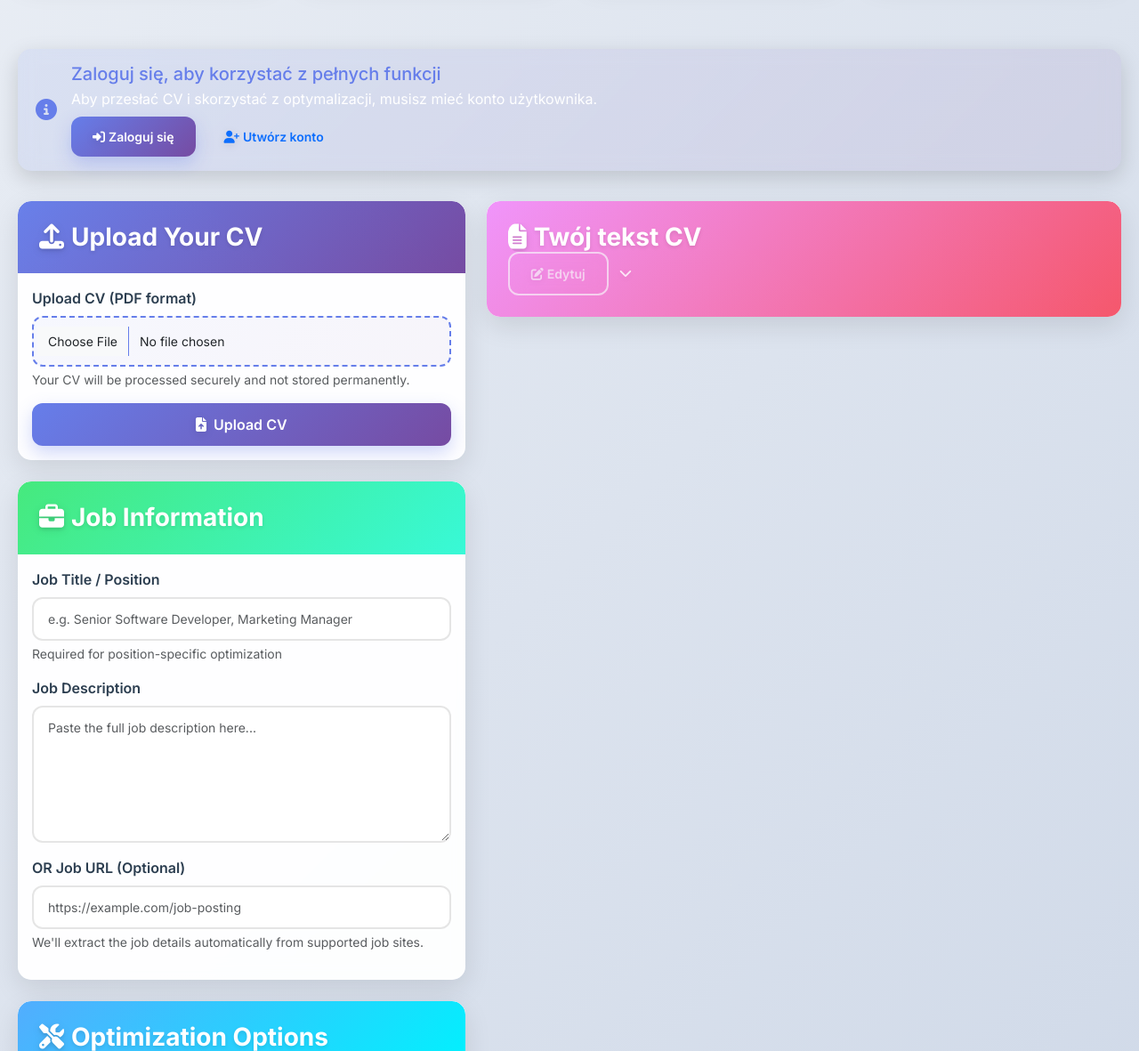
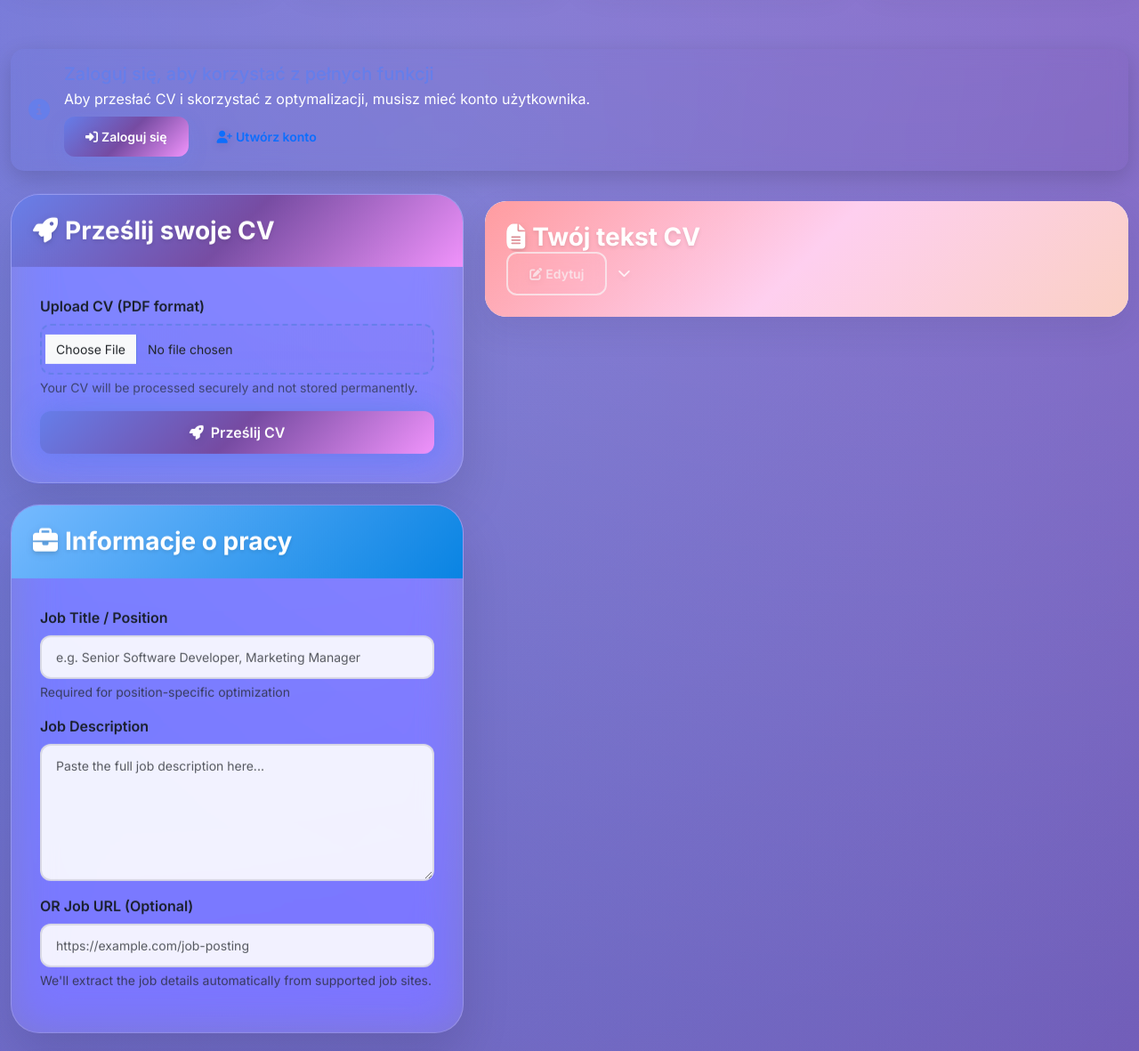
Before and after one commit to settham78th/CV-generator, a Flask app: page / in a window 1280 px wide. Shown: the part 1480-2661 px from the top of the page at 89% size. Run offline with Flask 3, Linux system fonts and the light colour scheme.

Commit message:
Overhaul the user interface with a vibrant, modern, and engaging design
Implement ultra-modern card styling, button animations, and neon effects using CSS glassmorphism and multi-layer gradients in custom.css and index.html.

Replit-Commit-Author: Agent
Replit-Commit-Session-Id: b57907cd-c691-44ac-a17a-75e641751f2c

```diff
--- a/static/css/custom.css
+++ b/static/css/custom.css
@@ -1,4 +1,103 @@
-/* Modern CV Optimizer Pro Styles */
+/* ULTRA-MODERN CV OPTIMIZER PRO - REVOLUTIONARY UI */
+
+/* Advanced Glassmorphism Cards */
+.ultra-modern-card {
+    background: rgba(255, 255, 255, 0.1);
+    backdrop-filter: blur(25px) saturate(180%);
+    border: 1px solid rgba(255, 255, 255, 0.2);
+    border-radius: var(--border-radius-xl);
+    box-shadow: var(--shadow-glass);
+    transition: all 0.4s cubic-bezier(0.165, 0.84, 0.44, 1);
+    position: relative;
+    overflow: hidden;
+}
+
+.ultra-modern-card::before {
+    content: '';
+    position: absolute;
+    top: 0;
+    left: -100%;
+    width: 100%;
+    height: 100%;
+    background: linear-gradient(90deg, transparent, rgba(255, 255, 255, 0.1), transparent);
+    transition: left 0.6s;
+}
+
+.ultra-modern-card:hover::before {
+    left: 100%;
+}
+
+.ultra-modern-card:hover {
+    transform: translateY(-8px) scale(1.02);
+    box-shadow: var(--shadow-floating);
+    border-color: rgba(255, 255, 255, 0.3);
+}
+
+/* Revolutionary Button Styles */
+.btn-ultra-modern {
+    background: var(--gradient-primary);
+    border: none;
+    border-radius: var(--border-radius-lg);
+    padding: 16px 32px;
+    font-weight: 600;
+    color: white;
+    position: relative;
+    overflow: hidden;
+    transition: all 0.3s cubic-bezier(0.165, 0.84, 0.44, 1);
+    box-shadow: var(--shadow-soft);
+}
+
+.btn-ultra-modern::before {
+    content: '';
+    position: absolute;
+    top: 0;
+    left: -100%;
+    width: 100%;
+    height: 100%;
+    background: linear-gradient(90deg, transparent, rgba(255, 255, 255, 0.2), transparent);
+    transition: left 0.6s;
+}
+
+.btn-ultra-modern:hover::before {
+    left: 100%;
+}
+
+.btn-ultra-modern:hover {
+    transform: translateY(-3px);
+    box-shadow: var(--shadow-neon);
+    filter: brightness(1.1);
+}
+
+.btn-ultra-modern:active {
+    transform: translateY(-1px);
+}
+
+/* Floating Action Elements */
+.floating-element {
+    animation: floatingPulse 4s ease-in-out infinite;
+}
+
+@keyframes floatingPulse {
+    0%, 100% {
+        transform: translateY(0px);
+        box-shadow: var(--shadow-soft);
+    }
+    50% {
+        transform: translateY(-10px);
+        box-shadow: var(--shadow-floating);
+    }
+}
+
+/* Neon Glow Effects */
+.neon-glow {
+    box-shadow: var(--shadow-neon);
+    animation: neonPulse 2s ease-in-out infinite alternate;
+}
+
+@keyframes neonPulse {
+    from { box-shadow: var(--shadow-neon); }
+    to { box-shadow: 0 0 30px rgba(102, 126, 234, 0.8), 0 0 60px rgba(102, 126, 234, 0.6); }
+}
 
 /* Flash Messages Styles */
 .flash-messages {
@@ -65,29 +164,73 @@
 
 /* CSS Variables for consistent theming */
 :root {
-    --gradient-primary: linear-gradient(135deg, #667eea 0%, #764ba2 100%);
-    --gradient-secondary: linear-gradient(135deg, #f093fb 0%, #f5576c 100%);
-    --gradient-success: linear-gradient(135deg, #4facfe 0%, #00f2fe 100%);
-    --gradient-info: linear-gradient(135deg, #43e97b 0%, #38f9d7 100%);
-    --gradient-warning: linear-gradient(135deg, #fa709a 0%, #fee140 100%);
-    --gradient-dark: linear-gradient(135deg, #2c3e50 0%, #34495e 100%);
+    /* Revolutionary Multi-Layer Gradients */
+    --gradient-primary: linear-gradient(135deg, #667eea 0%, #764ba2 50%, #f093fb 100%);
+    --gradient-secondary: linear-gradient(135deg, #ff9a9e 0%, #fecfef 50%, #fad0c4 100%);
+    --gradient-success: linear-gradient(135deg, #a8edea 0%, #fed6e3 100%);
+    --gradient-info: linear-gradient(135deg, #74b9ff 0%, #0984e3 100%);
+    --gradient-warning: linear-gradient(135deg, #ffecd2 0%, #fcb69f 100%);
+    --gradient-dark: linear-gradient(135deg, #2d3436 0%, #636e72 100%);
+    --gradient-rainbow: linear-gradient(45deg, #ff0081, #ff8c00, #40e0d0, #8a2be2, #ff1493);
+    --gradient-cosmic: radial-gradient(ellipse at center, #667eea 0%, #764ba2 35%, #f093fb 100%);
 
-    --shadow-soft: 0 10px 30px rgba(0, 0, 0, 0.1);
-    --shadow-medium: 0 15px 35px rgba(0, 0, 0, 0.15);
-    --shadow-strong: 0 20px 40px rgba(0, 0, 0, 0.2);
+    /* Next-Gen Glassmorphism Shadows */
+    --shadow-glass: 0 8px 32px 0 rgba(31, 38, 135, 0.37);
+    --shadow-soft: 0 15px 35px rgba(50, 50, 93, 0.1);
+    --shadow-medium: 0 20px 40px rgba(50, 50, 93, 0.15);
+    --shadow-strong: 0 25px 50px rgba(50, 50, 93, 0.25);
+    --shadow-neon: 0 0 20px rgba(102, 126, 234, 0.6), 0 0 40px rgba(102, 126, 234, 0.4);
+    --shadow-floating: 0 30px 60px rgba(0, 0, 0, 0.12);
 
-    --border-radius-lg: 15px;
-    --border-radius-xl: 20px;
+    /* Organic Border Radius */
+    --border-radius-sm: 8px;
+    --border-radius-md: 12px;
+    --border-radius-lg: 24px;
+    --border-radius-xl: 32px;
+    --border-radius-2xl: 40px;
+    --border-radius-organic: 60% 40% 30% 70% / 60% 30% 70% 40%;
+    --border-radius-blob: 30% 70% 70% 30% / 30% 30% 70% 70%;
 
-    --text-primary: #2c3e50;
-    --text-secondary: #7f8c8d;
+    /* Advanced Typography */
+    --text-primary: #1a202c;
+    --text-secondary: #2d3748;
+    --text-muted: #718096;
 }
 
-/* Body and container improvements */
+/* Revolutionary Body Design */
 body {
-    background: linear-gradient(135deg, #f5f7fa 0%, #c3cfe2 100%);
+    background:
+        radial-gradient(circle at 20% 80%, rgba(120, 119, 198, 0.3) 0%, transparent 50%),
+        radial-gradient(circle at 80% 20%, rgba(255, 119, 198, 0.3) 0%, transparent 50%),
+        radial-gradient(circle at 40% 40%, rgba(120, 219, 255, 0.2) 0%, transparent 50%),
+        linear-gradient(135deg, #667eea 0%, #764ba2 100%);
     font-family: 'Inter', -apple-system, BlinkMacSystemFont, 'Segoe UI', Roboto, sans-serif;
     min-height: 100vh;
+    position: relative;
+    overflow-x: hidden;
+}
+
+/* Floating Particles Animation */
+body::before {
+    content: '';
+    position: fixed;
+    top: 0;
+    left: 0;
+    width: 100%;
+    height: 100%;
+    background-image:
+        radial-gradient(circle at 25% 25%, rgba(255, 255, 255, 0.1) 2px, transparent 2px),
+        radial-gradient(circle at 75% 75%, rgba(255, 255, 255, 0.1) 1px, transparent 1px);
+    background-size: 50px 50px, 30px 30px;
+    animation: float 20s ease-in-out infinite;
+    pointer-events: none;
+    z-index: -1;
+}
+
+@keyframes float {
+    0%, 100% { transform: translateY(0px) rotate(0deg); }
+    50% { transform: translateY(-20px) rotate(180deg); }
+}
 }
 
 .container-fluid {
--- a/templates/index.html
+++ b/templates/index.html
@@ -109,19 +109,19 @@
 <div class="row">
     <!-- Left Column: Upload and Job Input -->
     <div class="col-lg-5">
-        <div class="card mb-4">
-            <div class="card-header bg-primary text-white">
-                <h3 class="mb-0"><i class="fas fa-upload me-2"></i>Upload Your CV</h3>
+        <div class="ultra-modern-card floating-element mb-4">
+            <div class="card-header" style="background: var(--gradient-primary); border: none; border-radius: var(--border-radius-lg) var(--border-radius-lg) 0 0;">
+                <h3 class="mb-0 text-white"><i class="fas fa-rocket me-2"></i>Prześlij swoje CV</h3>
             </div>
-            <div class="card-body">
+            <div class="card-body" style="padding: 2rem;">
                 <form id="cv-upload-form" enctype="multipart/form-data">
                     <div class="mb-3">
                         <label for="cv-file" class="form-label">Upload CV (PDF format)</label>
                         <input type="file" class="form-control" id="cv-file" name="cv_file" accept=".pdf" required>
                         <div class="form-text">Your CV will be processed securely and not stored permanently.</div>
                     </div>
-                    <button type="submit" class="btn btn-primary w-100">
-                        <i class="fas fa-file-upload me-2"></i>Upload CV
+                    <button type="submit" class="btn btn-ultra-modern w-100 neon-glow">
+                        <i class="fas fa-rocket me-2"></i>Prześlij CV
                     </button>
                 </form>
 
@@ -136,11 +136,11 @@
             </div>
         </div>
 
-        <div class="card mb-4">
-            <div class="card-header bg-info text-white">
-                <h3 class="mb-0"><i class="fas fa-briefcase me-2"></i>Job Information</h3>
+        <div class="ultra-modern-card floating-element mb-4">
+            <div class="card-header" style="background: var(--gradient-info); border: none; border-radius: var(--border-radius-lg) var(--border-radius-lg) 0 0;">
+                <h3 class="mb-0 text-white"><i class="fas fa-briefcase me-2"></i>Informacje o pracy</h3>
             </div>
-            <div class="card-body">
+            <div class="card-body" style="padding: 2rem;">
                 <div class="mb-3">
                     <label for="job-title" class="form-label">Job Title / Position</label>
                     <input type="text" class="form-control" id="job-title" placeholder="e.g. Senior Software Developer, Marketing Manager">
```
Also changed, not shown: 1 other file.
